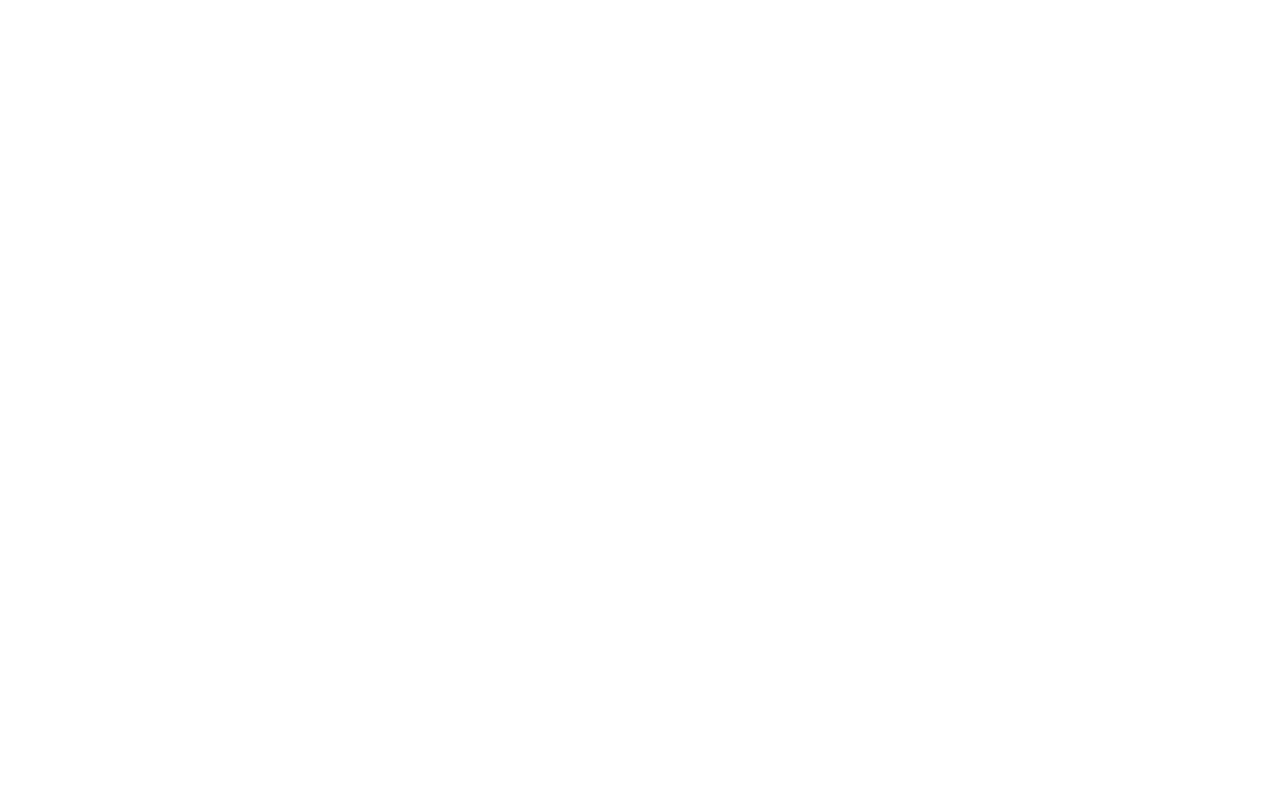
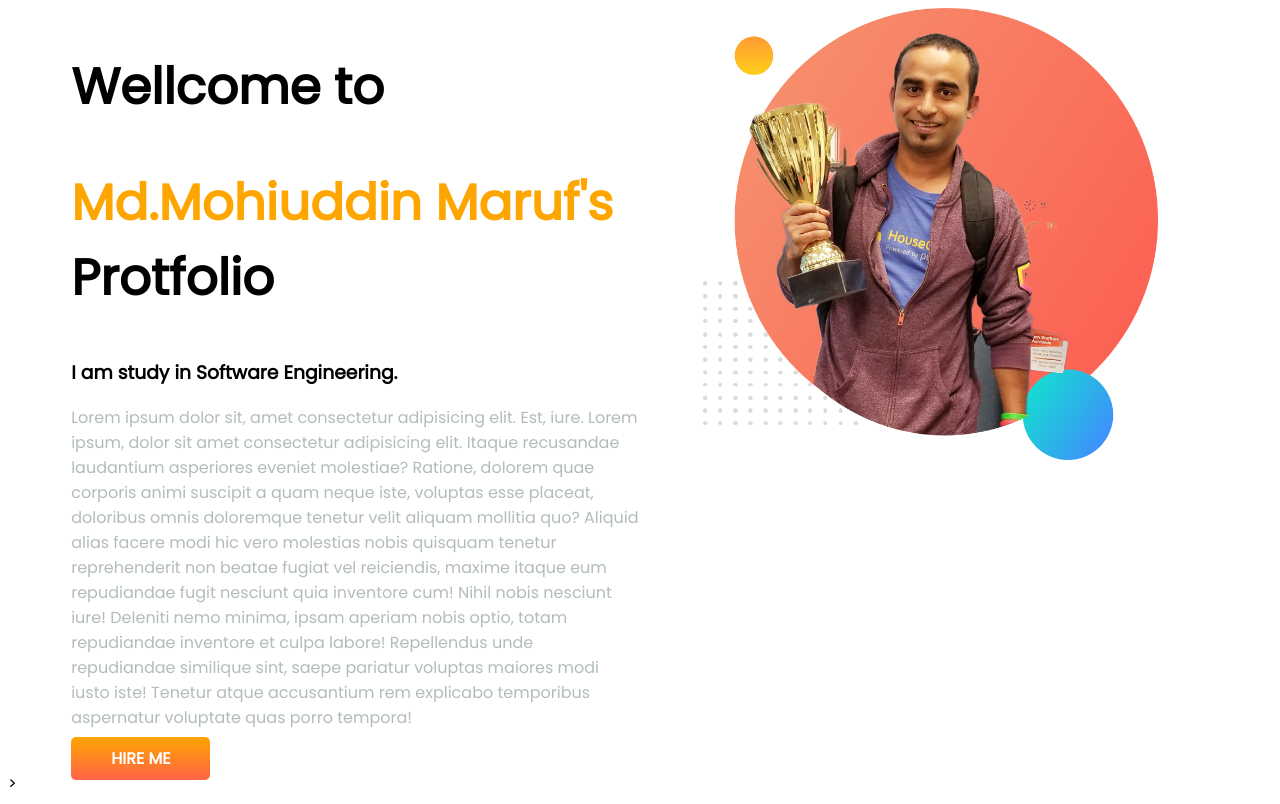
Before and after one commit to maruf119459/Protfolio, a plain HTML site: page index.htm in a window 1280 px wide. Drawn offline with Linux system fonts and the light colour scheme.

Commit message:
second commit

```diff
--- a/index.htm
+++ b/index.htm
@@ -1,12 +1,44 @@
 <!DOCTYPE html>
 <html lang="en">
-<head>
-    <meta charset="UTF-8">
-    <meta name="viewport" content="width=device-width, initial-scale=1.0">
-    <title>Document</title>
-    <link rel="stylesheet" href="style.css">
-</head>
-<body>
-
-</body>
+  <head>
+    <meta charset="UTF-8" />
+    <meta name="viewport" content="width=device-width, initial-scale=1.0" />
+    <title>Protfolio</title>
+    <link rel="preconnect" href="https://fonts.googleapis.com" />
+    <link rel="preconnect" href="https://fonts.gstatic.com" crossorigin />
+    <link
+      href="https://fonts.googleapis.com/css2?family=Poppins&display=swap"
+      rel="stylesheet"
+    />
+    <link rel="stylesheet" href="style.css" />
+  </head>
+  <body>
+    <section>
+      <div class="half-width">
+        <h1>Wellcome to</h1>
+        <h1><span id="Maruf">Md.Mohiuddin Maruf's</span> Protfolio</h1>
+        <h3>I am study in Software Engineering.</h3>
+        <p class="paragraf_color_1">
+          Lorem ipsum dolor sit, amet consectetur adipisicing elit. Est, iure.
+          Lorem ipsum, dolor sit amet consectetur adipisicing elit. Itaque
+          recusandae laudantium asperiores eveniet molestiae? Ratione, dolorem
+          quae corporis animi suscipit a quam neque iste, voluptas esse placeat,
+          doloribus omnis doloremque tenetur velit aliquam mollitia quo? Aliquid
+          alias facere modi hic vero molestias nobis quisquam tenetur
+          reprehenderit non beatae fugiat vel reiciendis, maxime itaque eum
+          repudiandae fugit nesciunt quia inventore cum! Nihil nobis nesciunt
+          iure! Deleniti nemo minima, ipsam aperiam nobis optio, totam
+          repudiandae inventore et culpa labore! Repellendus unde repudiandae
+          similique sint, saepe pariatur voluptas maiores modi iusto iste!
+          Tenetur atque accusantium rem explicabo temporibus aspernatur
+          voluptate quas porro tempora!
+        </p>
+        <a class="link-button" target="_blank" href="https://www.linkedin.com/in/md-mohiuddin-maruf-84a31b266/">HIRE ME</a>
+      </div>
+      <div class="half-width">
+        <img src="images/jhankar.png" alt="" />
+      </div>
+    </section>
+    >
+  </body>
 </html>
--- a/style.css
+++ b/style.css
@@ -0,0 +1,37 @@
+body{
+    font-family: 'Poppins', sans-serif;
+}
+
+h1{
+    font-size: 50px;
+}
+
+#Maruf{
+    color: orange;
+}
+
+.paragraf_color_1{
+    color: #B2BEB5;
+}
+
+section{
+    display: flex;
+}
+
+.half-width{
+    width: 50%;
+    padding-left: 5%;
+}
+
+.half-width img{
+    width: 80%;
+}
+
+.link-button{
+    text-decoration: none;
+    background-image: linear-gradient(orange, tomato);
+    color: white;
+    font-weight: 700;
+    padding: 10px 40px;
+    border-radius: 5px;
+}
```
Also changed, not shown: images/dream-bg.png (added), images/exp-bg.png (added), images/jhankar.png (added), images/jhankar2.png (added), images/my-bg.png (added), images/my-bg2.png (added), images/top-banner.png (added), 7 other files.
